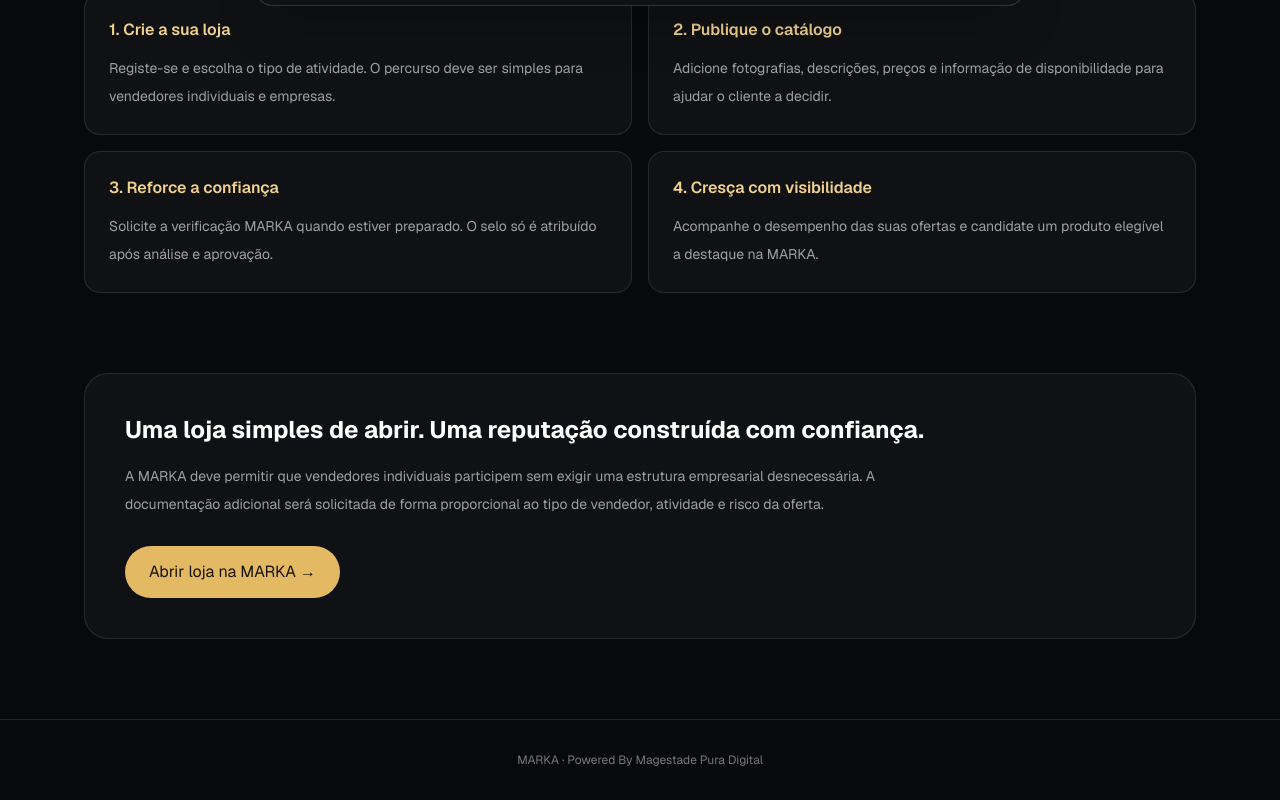
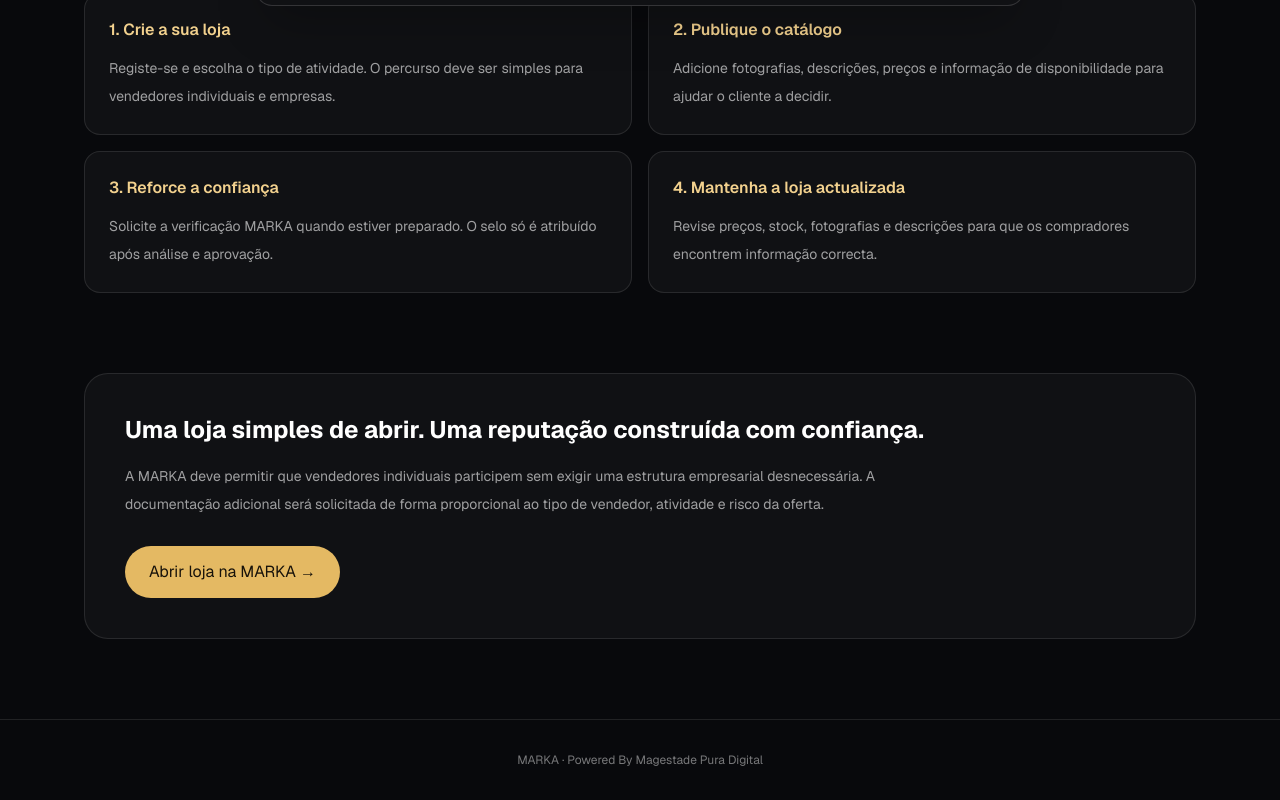
Before and after one commit to ohuminho/marka-platform, a Next.js app: page /vender in a window 1280 px wide. Shown: the part 782-1582 px from the top of the page. Built offline with nearby package versions, Linux system fonts and the light colour scheme; no server answers.

Commit message:
fix(marketing): avoid unverified seller analytics claims

```diff
--- a/src/app/vender/page.tsx
+++ b/src/app/vender/page.tsx
@@ -19,7 +19,7 @@ const steps = [
   ["1. Crie a sua loja", "Registe-se e escolha o tipo de atividade. O percurso deve ser simples para vendedores individuais e empresas."],
   ["2. Publique o catálogo", "Adicione fotografias, descrições, preços e informação de disponibilidade para ajudar o cliente a decidir."],
   ["3. Reforce a confiança", "Solicite a verificação MARKA quando estiver preparado. O selo só é atribuído após análise e aprovação."],
-  ["4. Cresça com visibilidade", "Acompanhe o desempenho das suas ofertas e candidate um produto elegível a destaque na MARKA."],
+  ["4. Mantenha a loja actualizada", "Revise preços, stock, fotografias e descrições para que os compradores encontrem informação correcta."],
 ];
 
 export default function SellerLandingPage() {
```
